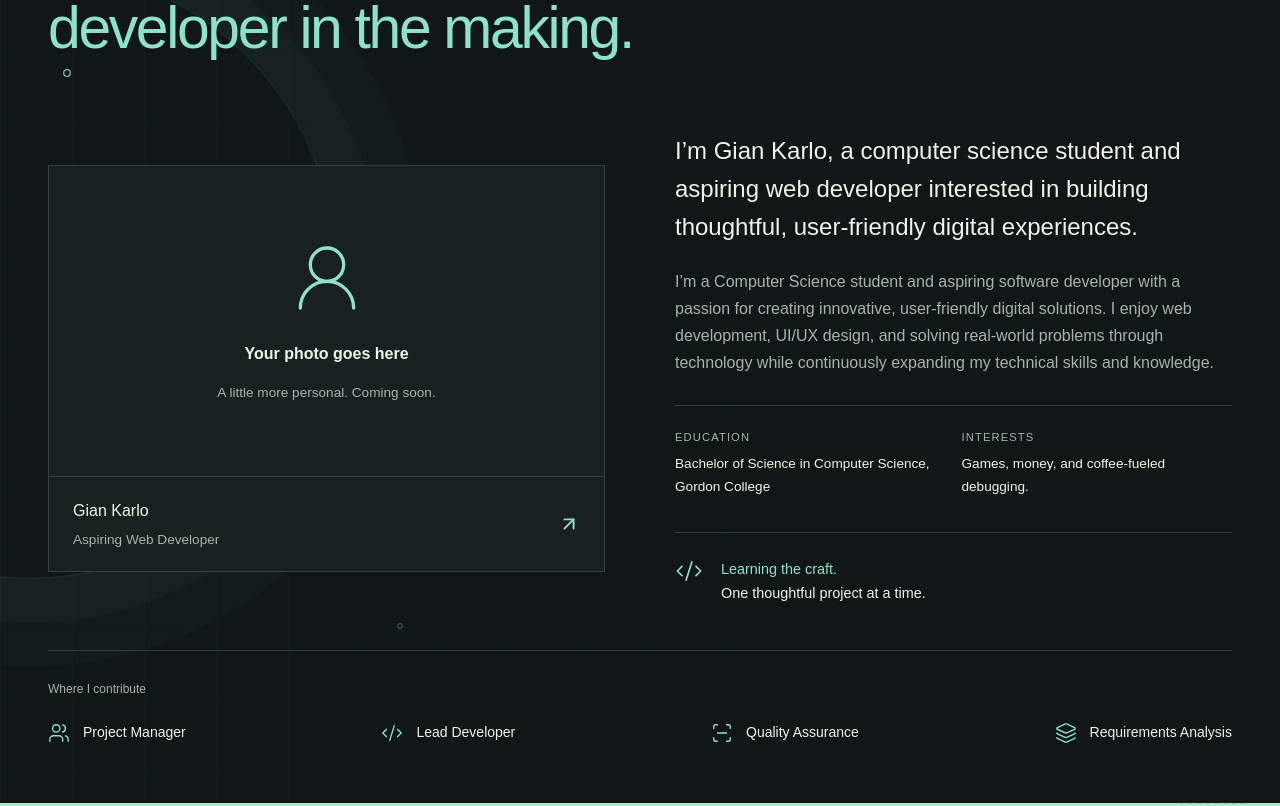
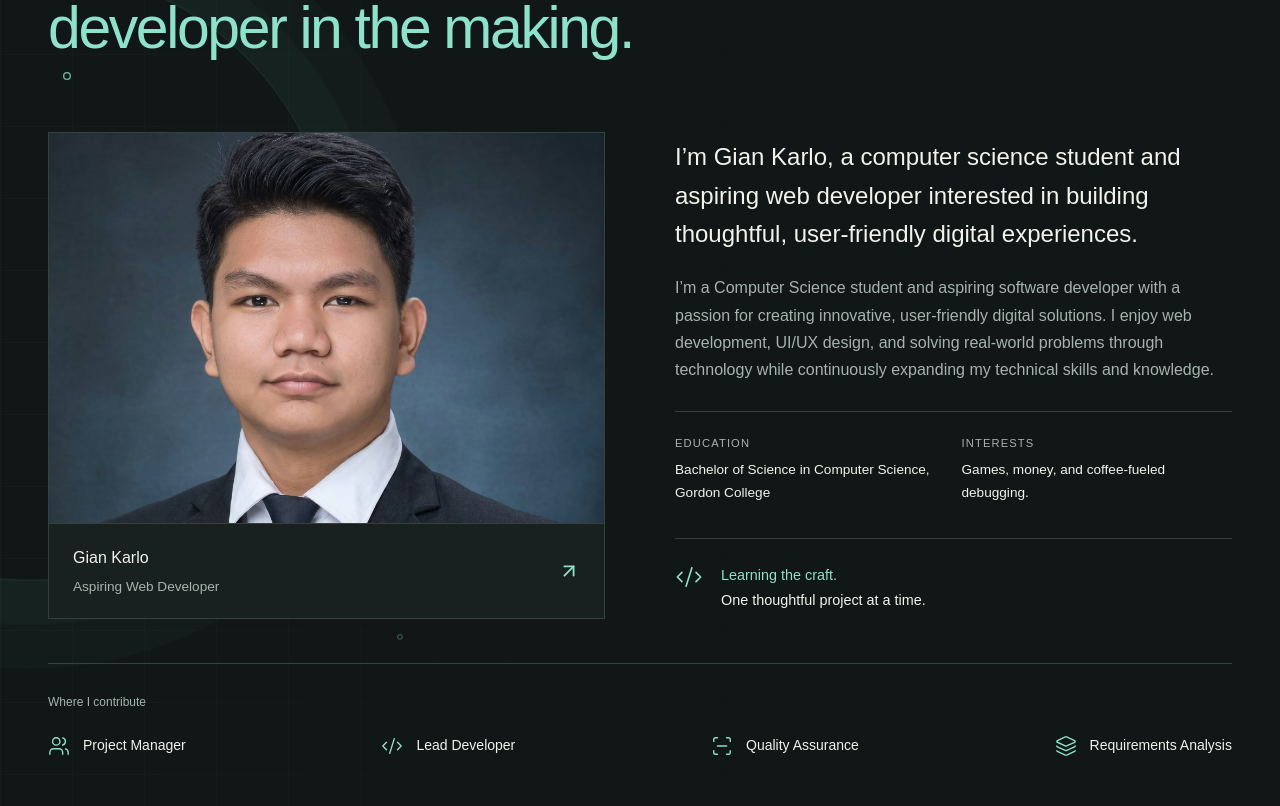
Before and after one commit to Nykt04/portfolio, a React (Vite) app: page / in a window 1280 px wide. Shown: the part 1074-1880 px from the top of the page. Built offline with nearby package versions, Linux system fonts and the light colour scheme.

Commit message:
feat: add professional profile picture in portrait section

```diff
--- a/src/motion.css
+++ b/src/motion.css
@@ -1,7 +1,7 @@
 /* Shared interactions. The existing layout and content stay in styles.css. */
 :root { --ui-portrait-height: 310px; --ui-motion-glitch: 480ms; --ui-reveal-opacity: 0; }
 .portrait { margin: 32px 0 0; max-width: 380px; overflow: hidden; border: 1px solid var(--ui-line); border-radius: var(--ui-card-radius); background: var(--ui-surface); }
-.portrait > img { width: 100%; height: var(--ui-portrait-height); object-fit: cover; object-position: center; }
+.portrait > img { width: 100%; height: var(--ui-portrait-height); object-fit: cover; object-position: center 20%; }
 .portrait-placeholder { min-height: var(--ui-portrait-height); display: flex; flex-direction: column; align-items: center; justify-content: center; gap: 14px; padding: 24px; text-align: center; }
 .portrait-placeholder svg { color: var(--ui-accent); margin-bottom: 8px; }
 .portrait-placeholder span, .portrait small { color: var(--ui-muted); font-size: .85rem; }
--- a/src/portfolio.ts
+++ b/src/portfolio.ts
@@ -10,7 +10,7 @@ export const portfolio = {
   interests: 'Games, money, and coffee-fueled debugging.',
   skills: ['Python', 'TypeScript', 'JavaScript', 'C'],
   // Put your photo in public/images/ and set src to '/images/your-photo.jpg'.
-  portrait: { src: '', alt: 'Portrait of Gian Karlo C. Reguindin' },
+  portrait: { src: '/images/gian-karlo.jpg', alt: 'Portrait of Gian Karlo C. Reguindin' },
   tools: [
     { name: 'VS Code', category: 'IDE & AI', description: 'Code editing, debugging, and development tools.' },
     { name: 'Codex', category: 'IDE & AI', description: 'AI assistance for writing, reviewing, and understanding code.' },
--- a/src/presence.css
+++ b/src/presence.css
@@ -35,7 +35,7 @@ html[data-motion="paused"] .beacon-ping { animation: none !important; opacity: 0
 .portrait { max-width: none; background: var(--ui-canvas); }
 .portrait-placeholder { min-height: 240px; }
 .portrait-placeholder svg { width: 80px; height: 80px; }
-.portrait > img { height: 320px; }
+.portrait > img { height: 320px; object-fit: cover; object-position: center 20%; }
 .responsibilities { margin-top: 38px; }
 .work-section { padding-block: 78px; }
 .project-study-art { width: 100%; padding: 26px 0; }
```
Also changed, not shown: public/images/gian-karlo.jpg (added).
